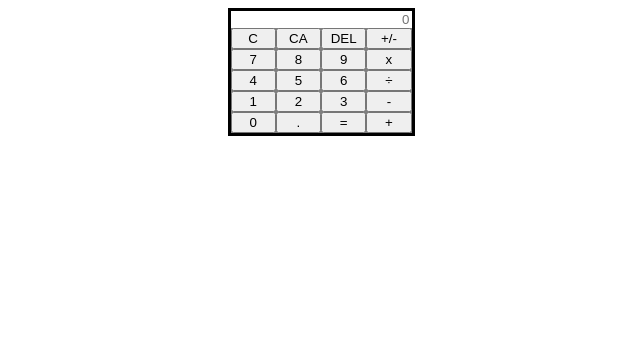
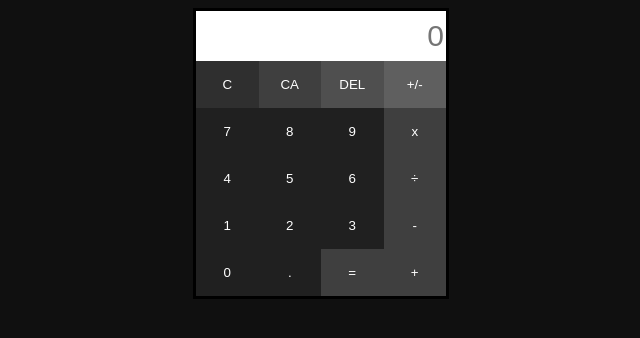
Before and after one commit to mvstic/calculator, a plain HTML site: page index.html in a window 1280 px wide. Shown: the whole page, without its empty margins (319-959 px from the left). Drawn offline with Linux system fonts and the light colour scheme.

Commit message:
Add basic styling

```diff
--- a/index.html
+++ b/index.html
@@ -6,32 +6,32 @@
     <meta name="viewport" content="width=device-width, initial-scale=1.0">
     <title>Calculator</title>
     <link rel="stylesheet" href="style.css">
-    <link href="#" rel="icon" type="image/x-icon"> <!--add favicon.ico w/ done-->
+    <link href="favicon.ico" rel="icon" type="image/x-icon">
 </head>
 <body>
     <div class="calculator-container">
         <input type="text" id="display" placeholder="0" maxlength="20">
         <div class="calculator-buttons">
-            <button id="clear">C</button>
-            <button id="clear-all">CA</button>
-            <button id="backspace">DEL</button>
-            <button id="plusminus">+/-</button>
-            <button value="7" class="numeral">7</button>
-            <button value="8" class="numeral">8</button>
-            <button value="9" class="numeral">9</button>
-            <button value="*" class="operator">x</button>
-            <button value="4" class="numeral">4</button>
-            <button value="5" class="numeral">5</button>
-            <button value="6" class="numeral">6</button>
-            <button value="/" class="operator">÷</button>
-            <button value="1" class="numeral">1</button>
-            <button value="2" class="numeral">2</button>
-            <button value="3" class="numeral">3</button>
-            <button value="-" class="operator">-</button>
-            <button value="0" class="numeral">0</button>
-            <button value="." class="decimal">.</button>
-            <button value="=" class="equals">=</button>
-            <button value="+" class="operator">+</button>
+            <button class="clear">C</button>
+            <button class="clear-all">CA</button>
+            <button class="backspace">DEL</button>
+            <button class="plusminus">+/-</button>
+            <button value="7" id="seven" class="numeral">7</button>
+            <button value="8" id="eight" class="numeral">8</button>
+            <button value="9" id="nine" class="numeral">9</button>
+            <button value="*" id="multiply" class="operator">x</button>
+            <button value="4" id="four" class="numeral">4</button>
+            <button value="5" id="five" class="numeral">5</button>
+            <button value="6" id="six" class="numeral">6</button>
+            <button value="/" id="divide" class="operator">÷</button>
+            <button value="1" id="one" class="numeral">1</button>
+            <button value="2" id="two" class="numeral">2</button>
+            <button value="3" id="three" class="numeral">3</button>
+            <button value="-" id="subtract" class="operator">-</button>
+            <button value="0" id="zero" class="numeral">0</button>
+            <button value="." id="decimalpt" class="decimal">.</button>
+            <button value="=" id="equalsign" class="equals">=</button>
+            <button value="+" id="plus" class="operator">+</button>
         </div>
     </div>
 <script src="script.js"></script>
--- a/script.js
+++ b/script.js
@@ -3,10 +3,10 @@ const operatorBtns = document.querySelectorAll(".operator");
 const numericalBtns = document.querySelectorAll(".numeral");
 const decimalBtn = document.querySelector(".decimal");
 const equalBtn = document.querySelector(".equals");
-const plusminusBtn = document.querySelector("#plusminus");
-const clearBtn = document.querySelector("#clear");
-const clearAllBtn = document.querySelector("#clear-all");
-const backspaceBtn = document.querySelector("#backspace");
+const plusminusBtn = document.querySelector(".plusminus");
+const clearBtn = document.querySelector(".clear");
+const clearAllBtn = document.querySelector(".clear-all");
+const backspaceBtn = document.querySelector(".backspace");
 
 let array = [];
 
--- a/style.css
+++ b/style.css
@@ -2,10 +2,17 @@ body {
     display:flex;
     justify-content:center;
     align-content:center;
+    background-color:#101010;
 }
 
-#history {
-    background-color:white;
+button {
+    cursor:pointer;
+    transition-duration:0.3s;
+}
+
+button:hover {
+    background-color:#dadada;
+    color:white;
 }
 
 .calculator-container {
@@ -16,7 +23,7 @@ body {
     border-style:solid;
     max-width: 250px;
     max-height: 500px;
-    background-color:grey;
+    background-color:inherit;
 }
 
 .calculator-buttons {
@@ -28,4 +35,73 @@ input {
     text-align:right;
     outline:none;
     border:none;
+    height:3rem;
+    font-size:30px;
 }
+
+.operator {
+    background-color:#3f3f3f;
+    border:none;
+    color:white;
+    text-decoration:none;
+    text-align:center;
+    padding:1rem;
+}
+
+.numeral {
+    background-color:#202020;
+    border:none;
+    color:white;
+    text-decoration:none;
+    text-align:center;
+    padding:1rem;
+}
+
+.decimal {
+    background-color:#202020;
+    border:none;
+    color:white;
+    text-decoration:none;
+    text-align:center;
+}
+
+.equals {
+    background-color:#3f3f3f;
+    border:none;
+    color:white;
+    text-decoration:none;
+    text-align:center;
+}
+
+.clear {
+    background-color:#2f2f2f ;
+    border:none;
+    color:white;
+    text-decoration:none;
+    text-align:center;
+    padding:1rem;
+}
+
+.clear-all {
+    background-color:#3f3f3f ;
+    border:none;
+    color:white;
+    text-decoration:none;
+    text-align:center;
+}
+
+.backspace {
+    background-color:#4f4f4f;
+    border:none;
+    color:white;
+    text-decoration:none;
+    text-align:center;
+}
+
+.plusminus {
+    background-color:#5f5f5f;
+    border:none;
+    color:white;
+    text-decoration:none;
+    text-align:center;
+}
```
